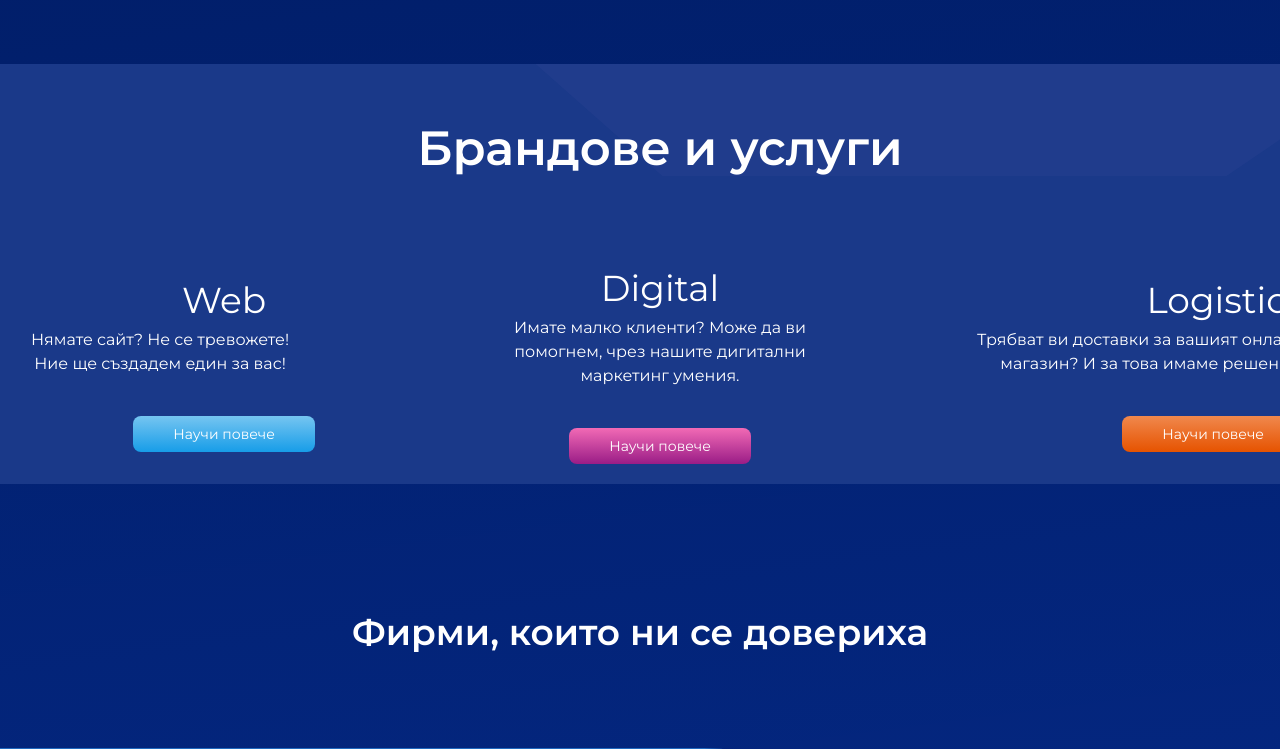
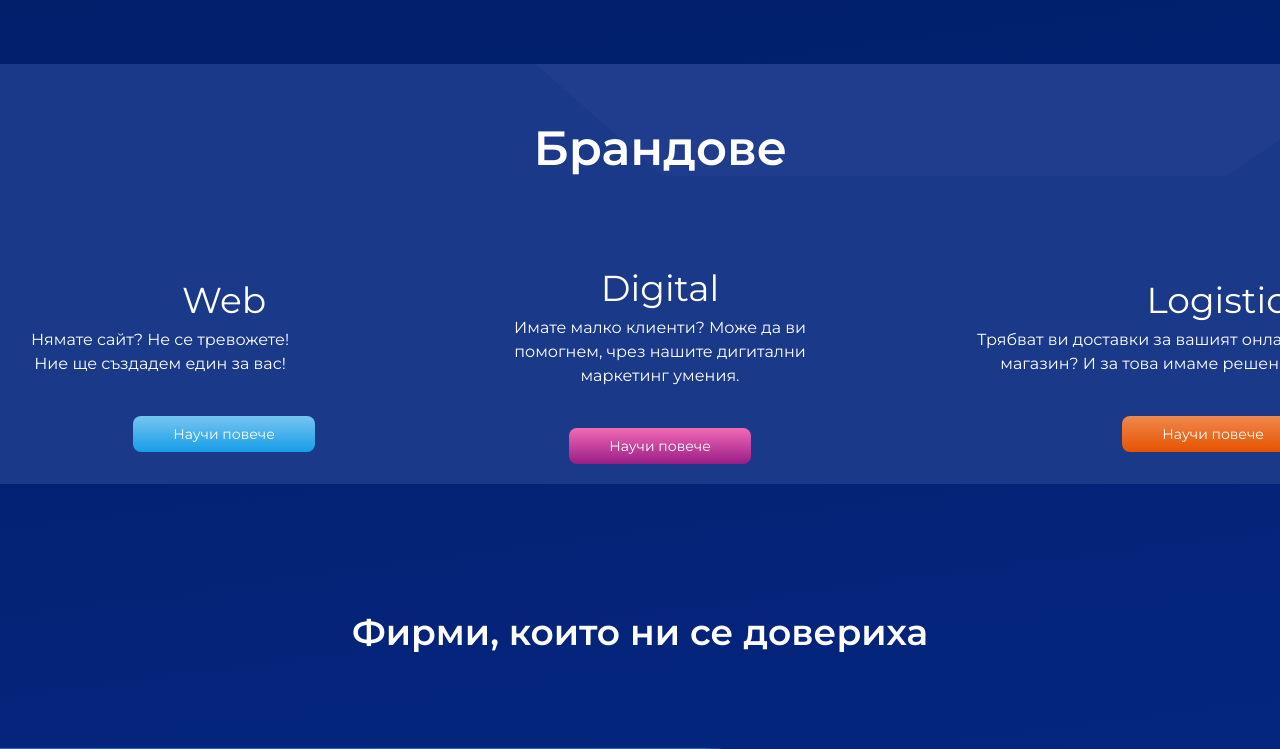
Before and after one commit to StroverIT/Strover, a Next.js app: page / in a window 1280 px wide. Shown: the part 2200-2949 px from the top of the page. Built offline with nearby package versions, Linux system fonts and the light colour scheme; a web font is replaced by a local one.

Commit message:
shortening the text

```diff
--- a/components/indexPage/Services.js
+++ b/components/indexPage/Services.js
@@ -61,9 +61,9 @@ export default function Services() {
       <div className="pt-5" ref={title}>
         <motion.h1
           animate={titleAnim}
-          className="ml-10 text-5xl font-semibold text-center text-white"
+          className="xl:ml-10 text-4xl md:text-5xl font-semibold text-center text-white md:flex-center"
         >
-          Брандовe и услуги
+          Брандовe
         </motion.h1>
       </div>
       <motion.section
```
